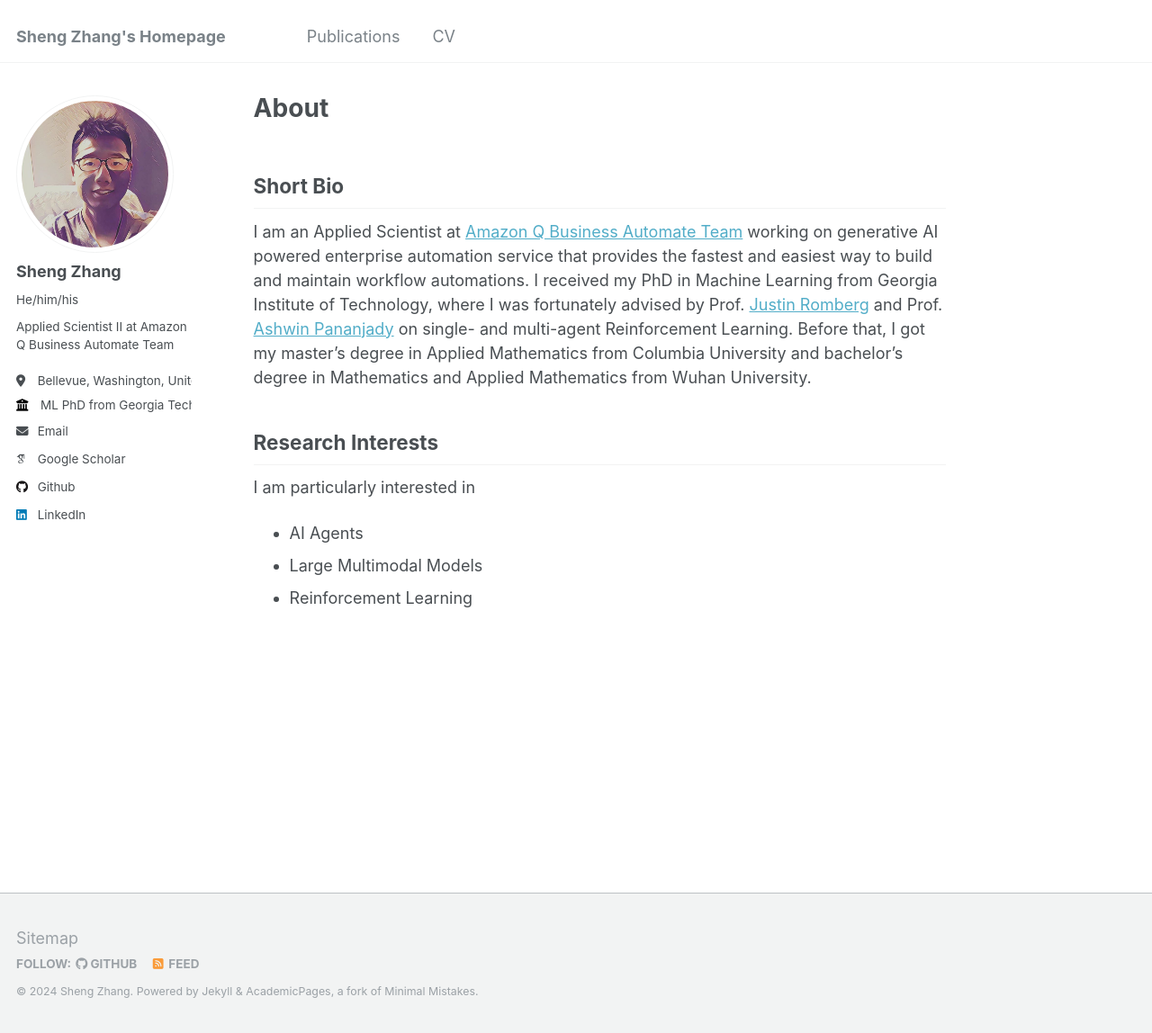
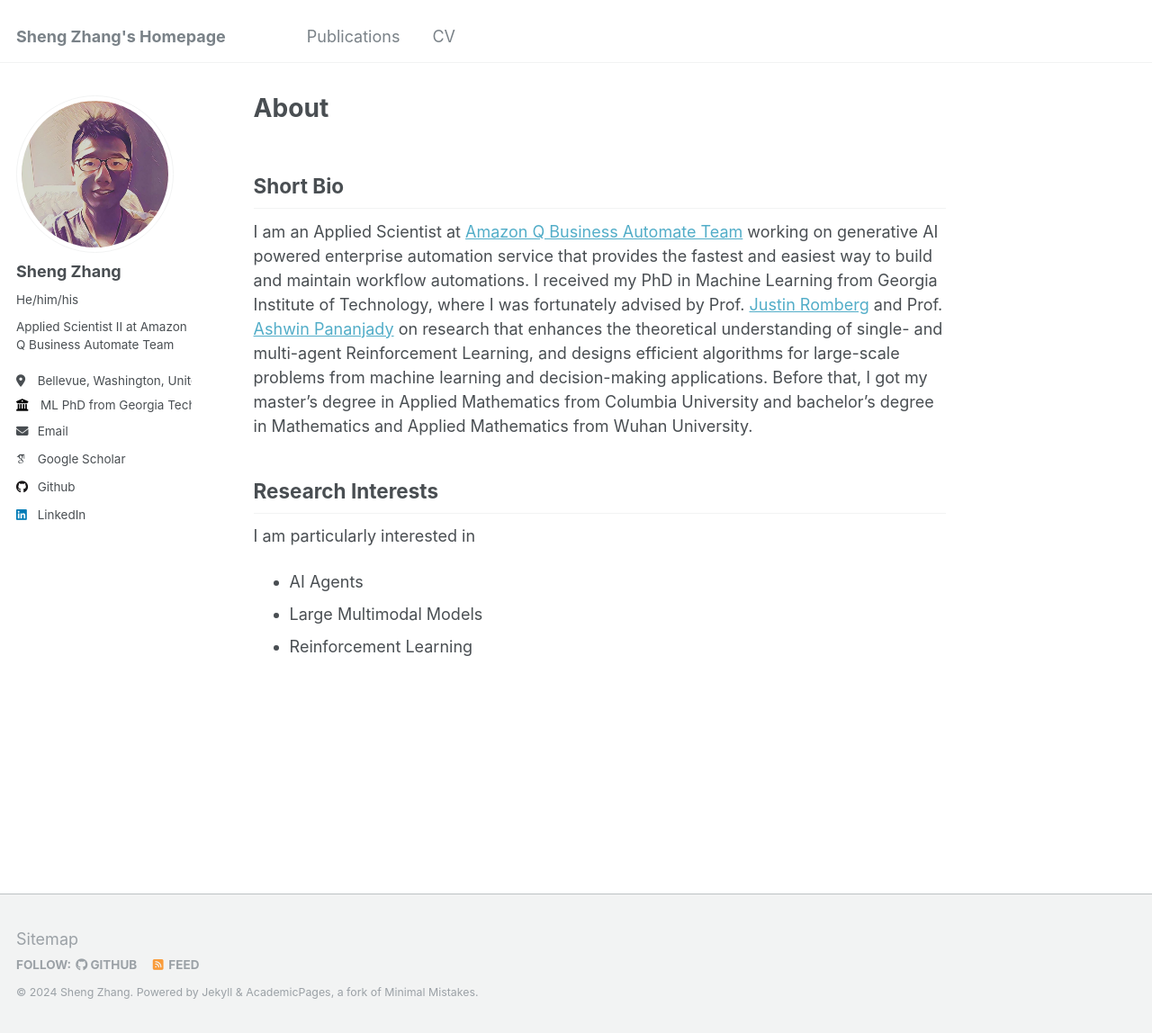
Before and after one commit to szhangml/szhangml.github.io, a Jekyll site: the page built from _pages/about.md, in a window 1280 px wide and 1148 px high. Shown: the whole window at 90% size. Built offline with Jekyll 4.4.1, drawn with Linux system fonts in a browser that asks for light colours; some web fonts are replaced.

Commit message:
Update about.md

```diff
--- a/_pages/about.md
+++ b/_pages/about.md
@@ -9,7 +9,7 @@ redirect_from:
 
 ## Short Bio
 
-I am an Applied Scientist at [Amazon Q Business Automate Team](https://aws.amazon.com/q/business/) working on generative AI powered enterprise automation service that provides the fastest and easiest way to build and maintain workflow automations. I received my PhD in Machine Learning from Georgia Institute of Technology, where I was fortunately advised by Prof. [Justin Romberg](https://ece.gatech.edu/directory/justin-romberg) and Prof. [Ashwin Pananjady](https://sites.gatech.edu/ashwin-pananjady/) on single- and multi-agent Reinforcement Learning. Before that, I got my master's degree in Applied Mathematics from Columbia University and bachelor's degree in Mathematics and Applied Mathematics from Wuhan University.
+I am an Applied Scientist at [Amazon Q Business Automate Team](https://aws.amazon.com/q/business/) working on generative AI powered enterprise automation service that provides the fastest and easiest way to build and maintain workflow automations. I received my PhD in Machine Learning from Georgia Institute of Technology, where I was fortunately advised by Prof. [Justin Romberg](https://ece.gatech.edu/directory/justin-romberg) and Prof. [Ashwin Pananjady](https://sites.gatech.edu/ashwin-pananjady/) on research that enhances the theoretical understanding of single- and multi-agent Reinforcement Learning, and designs efficient algorithms for large-scale problems from machine learning and decision-making applications. Before that, I got my master's degree in Applied Mathematics from Columbia University and bachelor's degree in Mathematics and Applied Mathematics from Wuhan University.
 
 
 ## Research Interests
```
